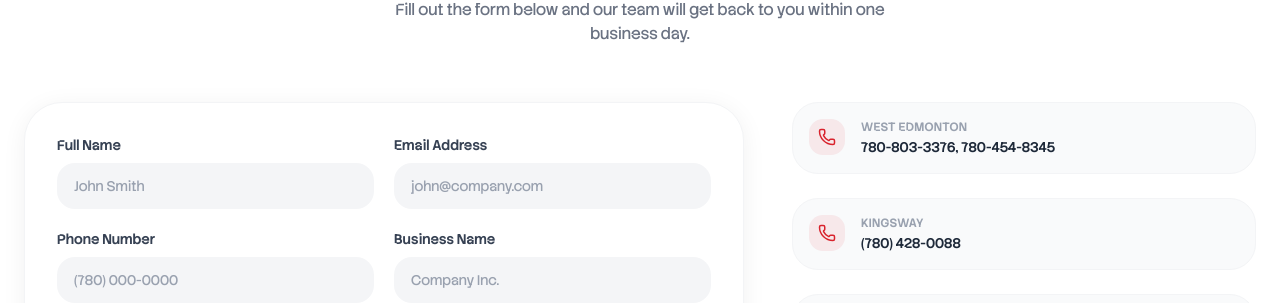
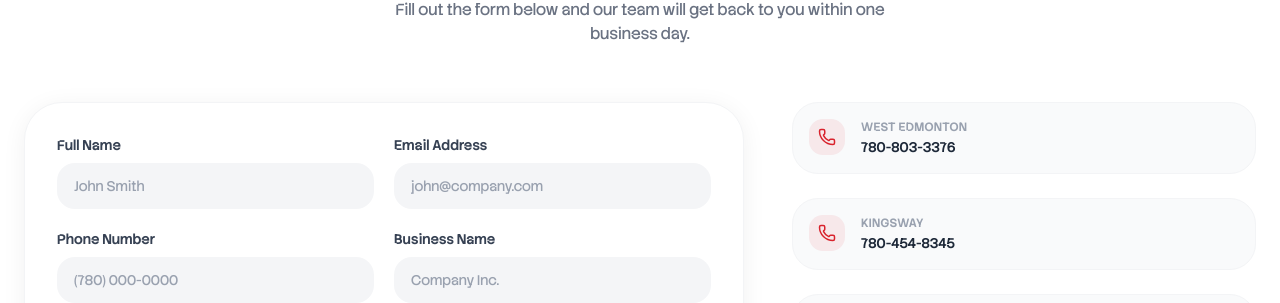
Before and after one commit to Tobi-Babalola123/Packaging-depot, a Next.js app: page / in a window 1280 px wide. Shown: the part 7499-7802 px from the top of the page. Built offline with nearby package versions, Linux system fonts and the light colour scheme.

Commit message:
updated the fadeup animation scroll

```diff
--- a/components/sections/Contact.tsx
+++ b/components/sections/Contact.tsx
@@ -8,9 +8,9 @@ const contactInfo = [
   {
     icon: <Phone size={18} />,
     label: "West Edmonton",
-    value: "780-803-3376, 780-454-8345",
+    value: "780-803-3376 ",
   },
-  { icon: <Phone size={18} />, label: "Kingsway", value: "(780) 428-0088" },
+  { icon: <Phone size={18} />, label: "Kingsway", value: "780-454-8345" },
   {
     icon: <Mail size={18} />,
     label: "Email Us",
--- a/components/utils.tsx
+++ b/components/utils.tsx
@@ -58,10 +58,13 @@ export function useInView(threshold = 0.15) {
       ([entry]) => {
         if (entry.isIntersecting) {
           setInView(true);
-          obs.disconnect();
+          obs.unobserve(entry.target);
         }
       },
-      { threshold },
+      {
+        threshold: 0.12,
+        rootMargin: "0px 0px -80px 0px",
+      },
     );
     obs.observe(el);
     return () => obs.disconnect();
```
